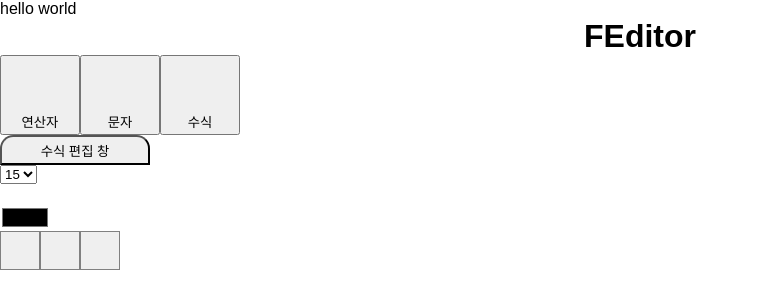
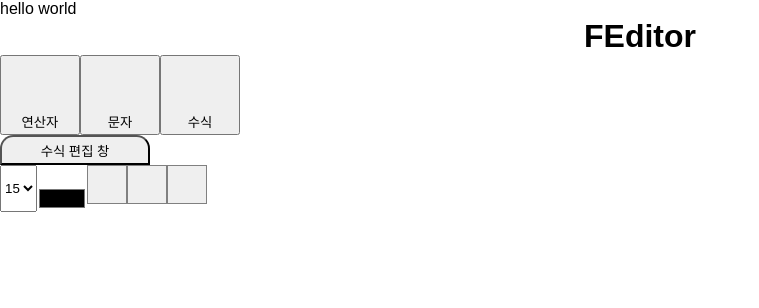
Before and after one commit to boostcamp-2020/Project15-B-Client-Based-Formula-Editor, a React app: page / in a window 1280 px wide. Shown: the top 308 px of the page, without its empty margins (0-759 px from the left). Built offline with nearby package versions, Linux system fonts and the light colour scheme.

Commit message:
refactor: font 컨테이너에 layout 적용
flex 속성 주기 위해 layout 적용함

```diff
--- a/src/containers/FontContainer.jsx
+++ b/src/containers/FontContainer.jsx
@@ -2,6 +2,7 @@ import React from "react";
 
 import FontColorSelector from "../presentationals/FontColorSelector";
 import FontSizeSelector from "../presentationals/FontSizeSelector";
+import FontContainerLayout from "../layouts/FontContainerLayout";
 import EditTabHeaderButton from "../presentationals/EditTabHeaderButton";
 
 export default function FontContainer() {
@@ -25,12 +26,12 @@ export default function FontContainer() {
 	};
 
 	return (
-		<div>
+		<FontContainerLayout>
 			<FontSizeSelector fontSize={15} onChange={handleFontSize} />
 			<FontColorSelector onChange={handleFontColor} onClick={handleClickFontColor} fontColor={"#000000"} />
 			<EditTabHeaderButton onClick={handleLeftAlignmentButton} />
 			<EditTabHeaderButton onClick={handleCenterAlignmentButton} />
 			<EditTabHeaderButton onClick={handleRightAlignmentButton} />
-		</div>
+		</FontContainerLayout>
 	);
 }
--- /dev/null
+++ b/src/layouts/FontContainerLayout.js
@@ -0,0 +1,7 @@
+import styled from "styled-components";
+
+const FontContainerStyle = styled.div`
+	display:flex;
+`;
+
+export default FontContainerStyle;
```
